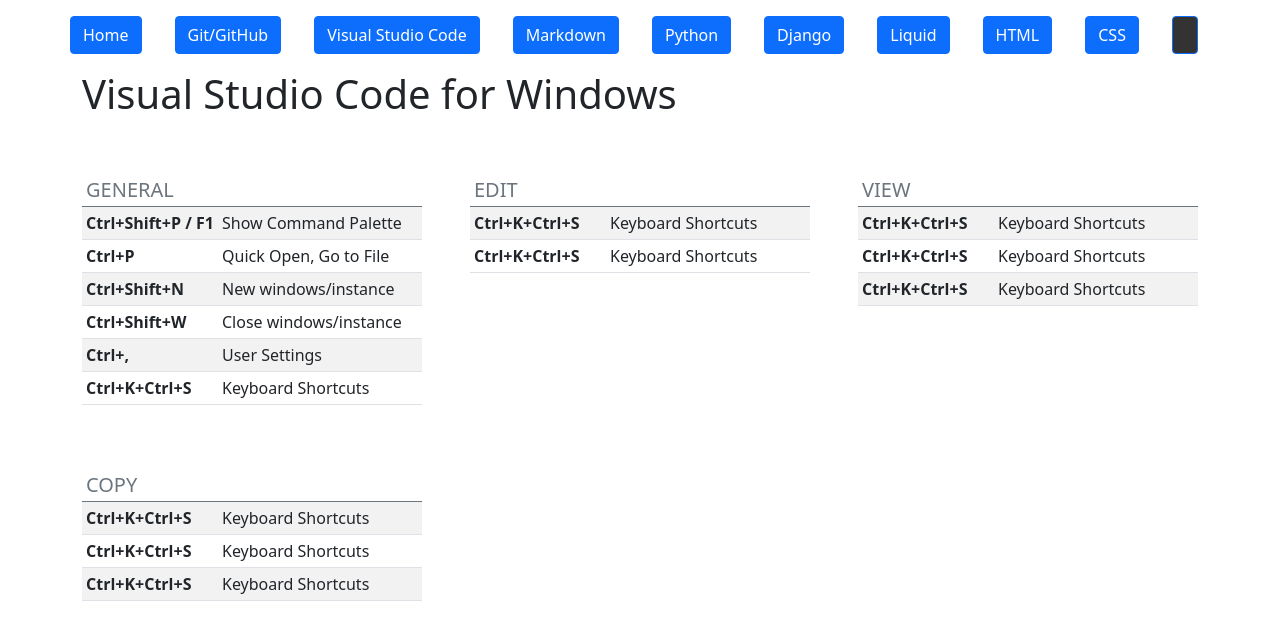
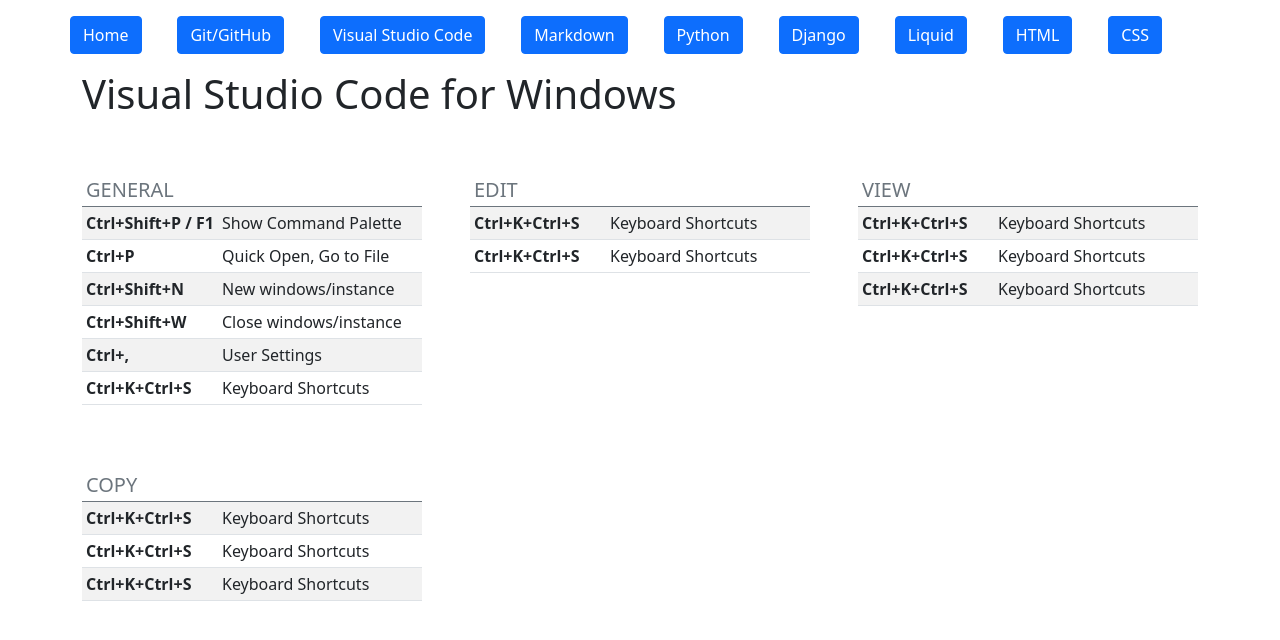
Before and after one commit to ConradoAlmeida/cheatsheets, a Jekyll site: the page built from vscode-cheat.html, in a window 1280 px wide. Shown: the top 640 px of the page. Built offline with Jekyll 4.4.1, drawn with Linux system fonts in a browser that asks for light colours.

Commit message:
Update default.html

```diff
--- a/_layouts/default.html
+++ b/_layouts/default.html
@@ -35,10 +35,8 @@
         <a class="btn btn-primary" href="#" role="button">Liquid</a>
         <a class="btn btn-primary" href="#" role="button">HTML</a>
       <a class="btn btn-primary" href="#" role="button">CSS</a>
-<!-- Github -->
-<a class="btn btn-primary" style="background-color: #333333;" href="#!" role="button"
-  ><i class="fab fa-github"></i
-></a>
+        <i class="bi bi-markdown"></i>
+
 
 
 
```
